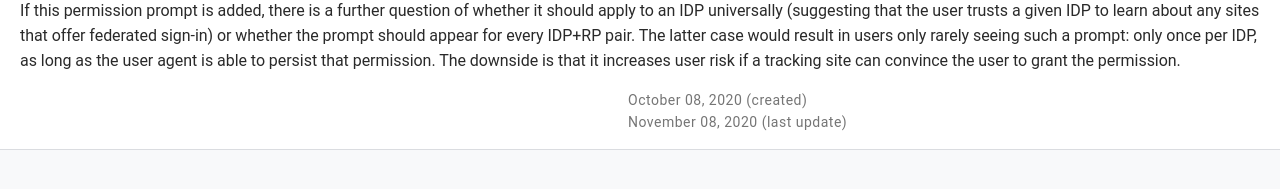
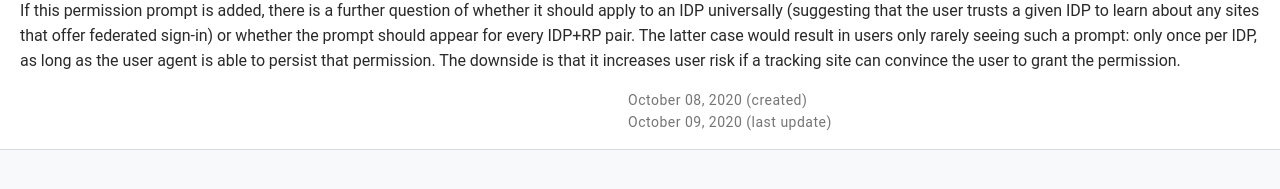
Before and after one commit to w3c-fedid/FedCM, a Jekyll site: the page built from permission_oriented_api.md, in a window 1280 px wide. Shown: the part 3579-3768 px from the top of the page. Built offline with Jekyll 4.4.1, drawn with Linux system fonts in a browser that asks for light colours; some web fonts are replaced.

Commit message:
Update permission_oriented_api.md

```diff
--- a/permission_oriented_api.md
+++ b/permission_oriented_api.md
@@ -2,7 +2,7 @@
 title: "Permission-oriented API"
 maintainer: "kenrb"
 created: 08/10/2020
-updated: 08/11/2020
+updated: 09/10/2020
 
 ---
 
```
